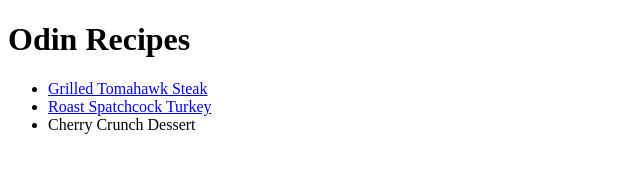
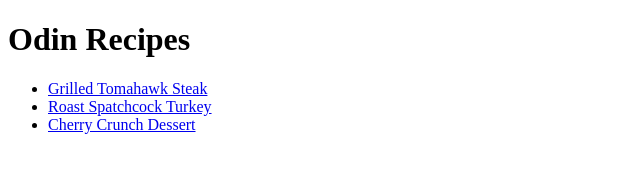
Before and after one commit to tzchileth/odin-recipes, a plain HTML site: page index.html in a window 1280 px wide. Shown: the whole page, without its empty margins (0-640 px from the left). Drawn offline with Linux system fonts and the light colour scheme.

Commit message:
Fix cherry crunch dessert hyperlink

```diff
--- a/index.html
+++ b/index.html
@@ -12,7 +12,7 @@
     <ul>
         <li> <a href="./recipes/grilled-tomahawk-steak.html">Grilled Tomahawk Steak</a></li>
         <li> <a href="./recipes/roast-spatchcock-turkey.html">Roast Spatchcock Turkey</a></li>
-        <li><a href="./recipes/cherry-crunch-desert.html"></a>Cherry Crunch Dessert</li>
+        <li><a href="./recipes/cherry-crunch-desert.html">Cherry Crunch Dessert</a></li>
     </ul>
 </body>
 
```
